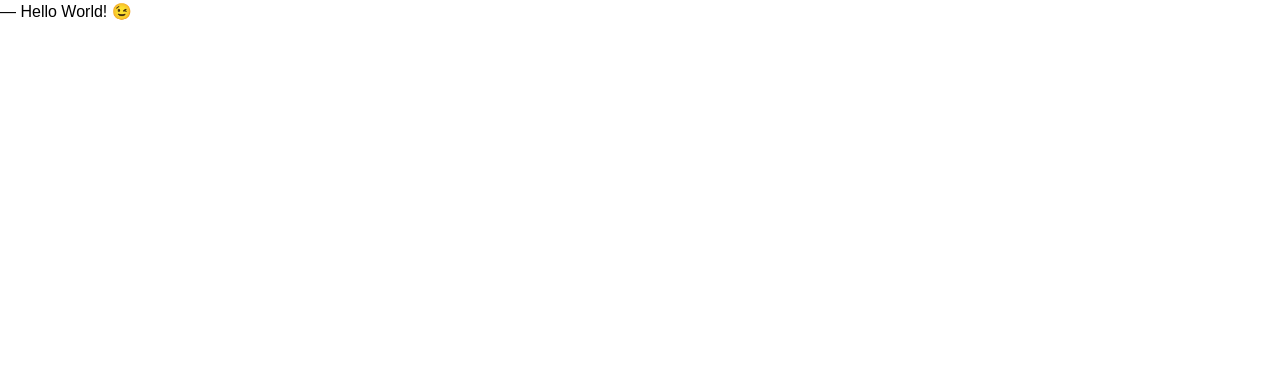
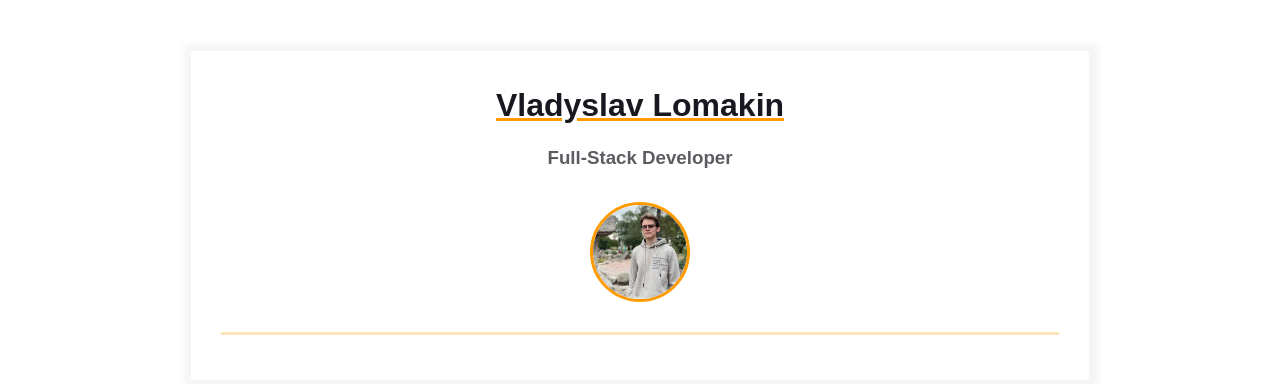
Before and after one commit to PavuksWeb/homepage, a plain HTML site: page index.html in a window 1280 px wide. Drawn offline with Linux system fonts and the light colour scheme.

Commit message:
Add Main Content Template

```diff
--- a/index.html
+++ b/index.html
@@ -7,6 +7,29 @@
     <title>Résumé</title>
   </head>
   <body>
-    ― Hello World! &#x1F609;
+    <main>
+      <div class="resume">
+        <div class="container">
+          <div class="resume__block">
+            <h1 class="contact-info__header">Vladyslav Lomakin</h1>
+            <h3 class="contact-info__sub-header">Full-Stack Developer</h3>
+
+            <div class="contact_info_container fh">
+              <div class="contact-info__block"></div>
+
+              <div class="contact-info__block contact-info__block--center">
+                <img
+                  class="contact-info__avatar"
+                  src="assets/avatar.png"
+                  alt="Avatar"
+                />
+              </div>
+
+              <div class="contact-info__block"></div>
+            </div>
+          </div>
+        </div>
+      </div>
+    </main>
   </body>
 </html>
```
Also changed, not shown: assets/avatar.png (added).
